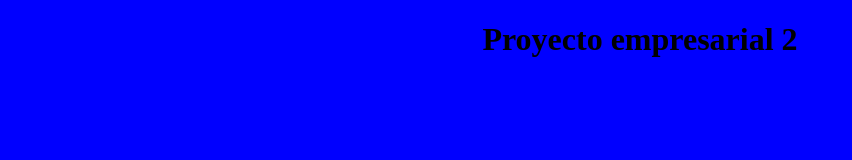
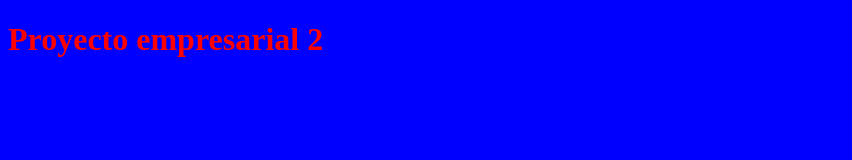
Before and after one commit to lhermosilla/CursoGit, a plain HTML site: page index.html in a window 1280 px wide. Shown: the whole page, without its empty margins (0-852 px from the left). Drawn offline with Linux system fonts and the light colour scheme.

Commit message:
color rojo y negrita

```diff
--- a/css/estilos.css
+++ b/css/estilos.css
@@ -3,5 +3,6 @@
 
 body{
 	background-color:#00F;
-	text-align:center;
+	font-weight:bold;
+	color:#F00;
 }
```
